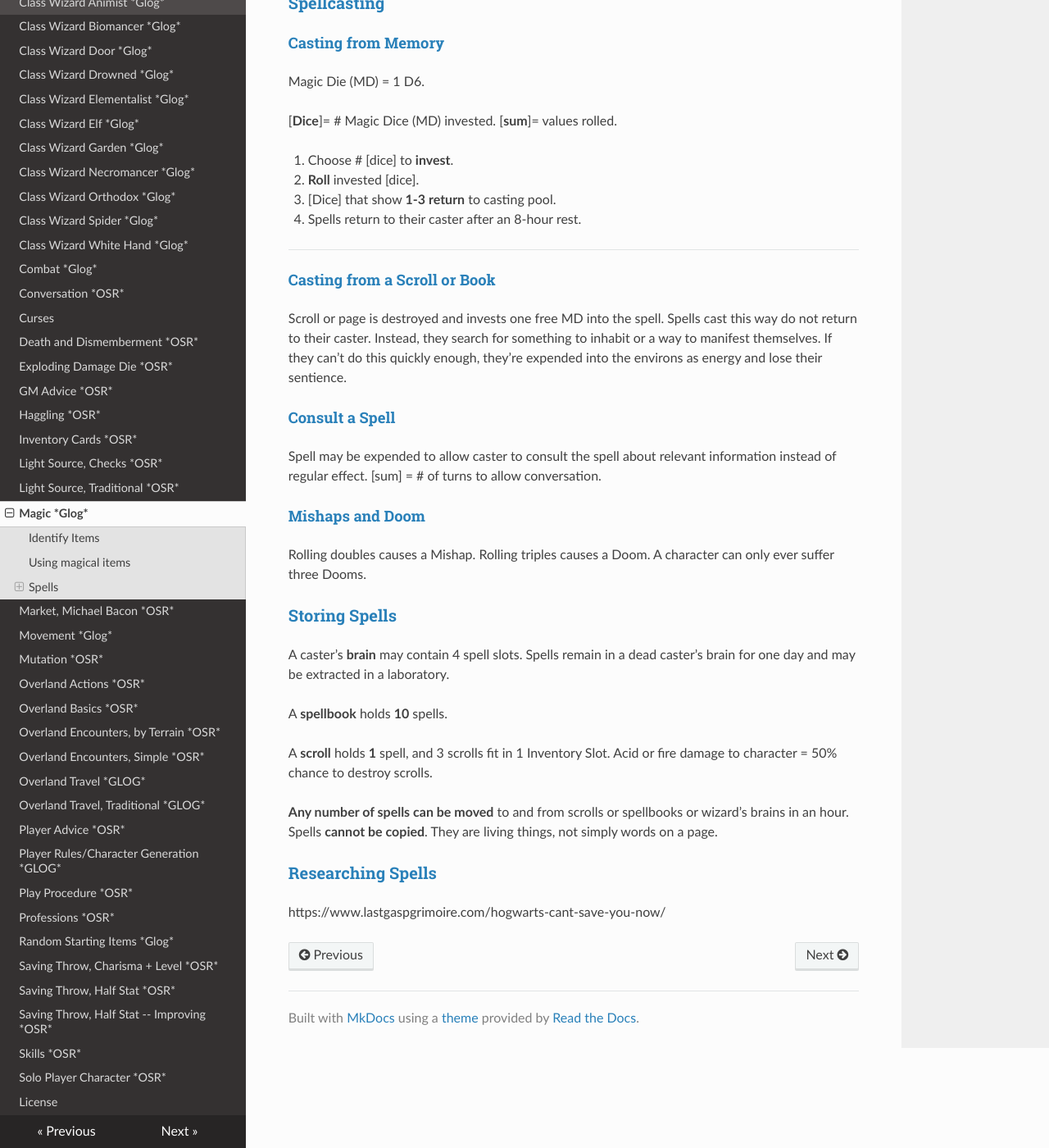
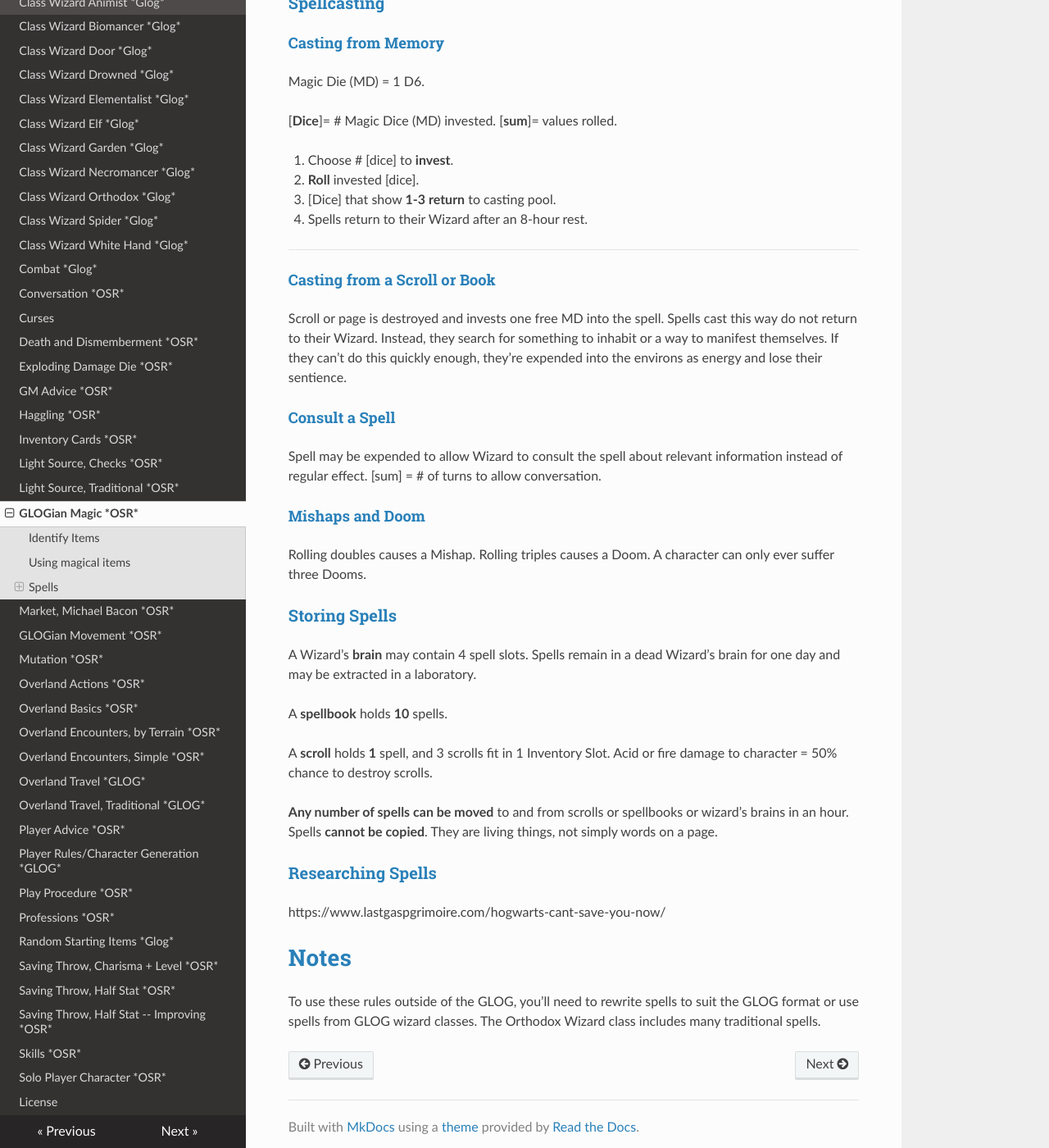
Before and after one commit to valzi/villagefolk, an MkDocs documentation site: the page built from docs/Magic.md, in a window 1280 px wide and 1400 px high, scrolled down 818 px. Shown: the whole window at 82% size. Built offline with MkDocs 1.6.1, drawn with Linux system fonts in a browser that asks for light colours; nearby versions of some CDN libraries; old or Windows-style settings are respelled for this version of MkDocs; some of the changed text lies outside the part shown.

Commit message:
Regular auto-commit

```diff
--- a/docs/Magic.md
+++ b/docs/Magic.md
@@ -1,13 +1,13 @@
 
 # Magic Rules
 
-When a wizard's mind expands, it provides more room for understanding nearby spirits. When this happens, whatever spirit the wizard is nearest and capable of understanding (determined by a roll on the caster's school's table) enters their brain. A spirit trapped in a brain that understands it is a spell.
+When a wizard's mind expands, it provides more room for understanding nearby spirits. When this happens, whatever spirit the wizard is nearest and capable of understanding (determined by a roll on the Wizard's school's table) enters their brain. A spirit trapped in a brain that understands it is a spell.
 
 ## Identify Items
 
-A caster may spend one round to determine if an item is magical. Spending one hour to Save vs INT will usually learn something more. Very powerful items, unusual items, or cursed items might require library research or laboratory experimentation to identify.
+A Wizard may spend one round to determine if an item is magical. Spending one hour to Save vs INT will usually learn something more. Very powerful items, unusual items, or cursed items might require library research or laboratory experimentation to identify.
 
-Cursed items hide their curse. A Caster may realize their knowledge about a cursed item is incomplete.
+Cursed items hide their curse. A Wizard may realize their knowledge about a cursed item is incomplete.
 
 Potions cannot be identified magically. Small sips provide clues.
 
@@ -32,7 +32,7 @@ Magic Die (MD) = 1 D6.
 1. **Roll** invested [dice].
 
 1. [Dice] that show **1-3 return** to casting pool.
-2. Spells return to their caster after an 8-hour rest.
+2. Spells return to their Wizard after an 8-hour rest.
 
 ------
 
@@ -40,11 +40,11 @@ Magic Die (MD) = 1 D6.
 
 #### Casting from a Scroll or Book
 
-Scroll or page is destroyed and invests one free MD into the spell.  Spells cast this way do not return to their caster. Instead, they search for something to inhabit or a way to manifest themselves. If they can't do this quickly enough, they're expended into the environs as energy and lose their sentience.
+Scroll or page is destroyed and invests one free MD into the spell.  Spells cast this way do not return to their Wizard. Instead, they search for something to inhabit or a way to manifest themselves. If they can't do this quickly enough, they're expended into the environs as energy and lose their sentience.
 
 #### Consult a Spell
 
-Spell may be expended to allow caster to consult the spell about relevant information instead of regular effect. [sum] = # of turns to allow conversation.
+Spell may be expended to allow Wizard to consult the spell about relevant information instead of regular effect. [sum] = # of turns to allow conversation.
 
 #### Mishaps and Doom
 
@@ -52,7 +52,7 @@ Rolling doubles causes a Mishap. Rolling triples causes a Doom. A character can
 
 ### Storing Spells
 
-A caster's **brain** may contain 4 spell slots. Spells remain in a dead caster's brain for one day and may be extracted in a laboratory.
+A Wizard's **brain** may contain 4 spell slots. Spells remain in a dead Wizard's brain for one day and may be extracted in a laboratory.
 
 A **spellbook** holds **10** spells.
 
@@ -63,3 +63,7 @@ A **scroll** holds **1** spell, and 3 scrolls fit in 1 Inventory Slot. Acid or f
 ### Researching Spells
 
 https://www.lastgaspgrimoire.com/hogwarts-cant-save-you-now/
+
+# Notes
+
+To use these rules outside of the GLOG, you'll need to rewrite spells to suit the GLOG format or use spells from GLOG wizard classes. The Orthodox Wizard class includes many traditional spells.
--- a/mkdocs.yml
+++ b/mkdocs.yml
@@ -15,7 +15,7 @@ markdown_extensions:
 pages:
       - Introduction: index.md
       - Adventuring *GLOG*: Adventuring.md
-      - Checks *OSR*: Checks.md
+      - Roll-Under Checks *OSR*: Checks.md
       - Class Caster Blue *Glog*: Class_Caster_Blue.md
       - Class Caster Bug Collector *Glog*: Class_Caster_Bug_Collector.md
       - Class Caster Humble Art *Glog*: Class_Caster_Humble_Art.md
@@ -58,9 +58,9 @@ pages:
       - Inventory Cards *OSR*: Inventory_Cards.md
       - Light Source, Checks *OSR*: Light_Source_Checks.md
       - Light Source, Traditional *OSR*: Light_Source_Traditional.md
-      - Magic *Glog*: Magic.md
+      - GLOGian Magic *OSR*: Magic.md
       - Market, Michael Bacon *OSR*: Market.md
-      - Movement *Glog*: Movement.md
+      - GLOGian Movement *OSR*: Movement.md
       - Mutation *OSR*: Mutation.md
       - Overland Actions *OSR*: Overland_Actions.md
       - Overland Basics *OSR*: Overland_Basics.md
```
Also changed, not shown: docs/haggling.md (+1 -1 lines), 2 other files.
